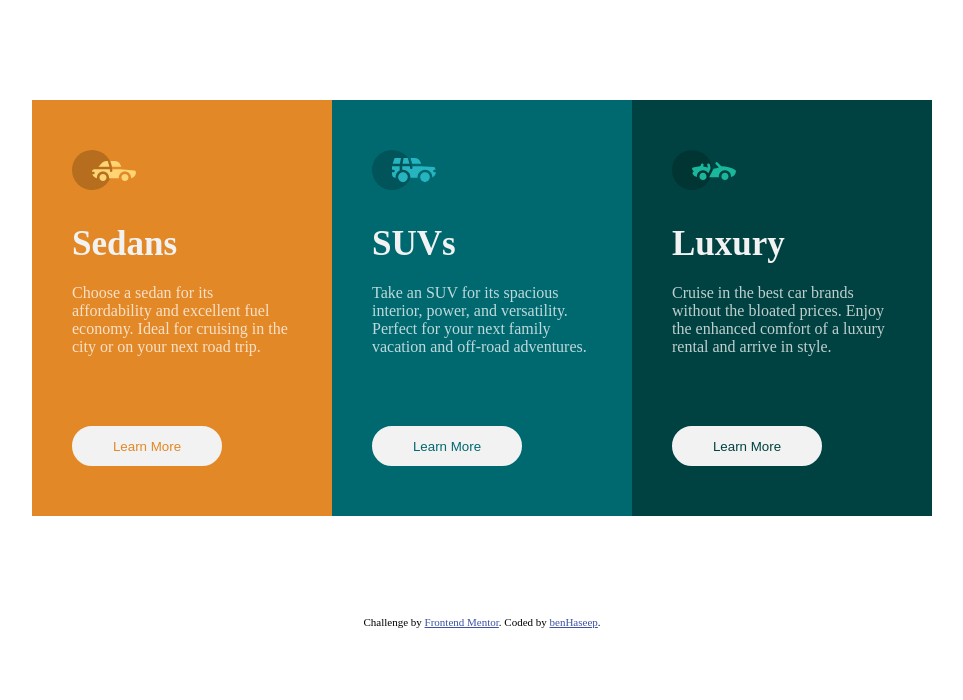
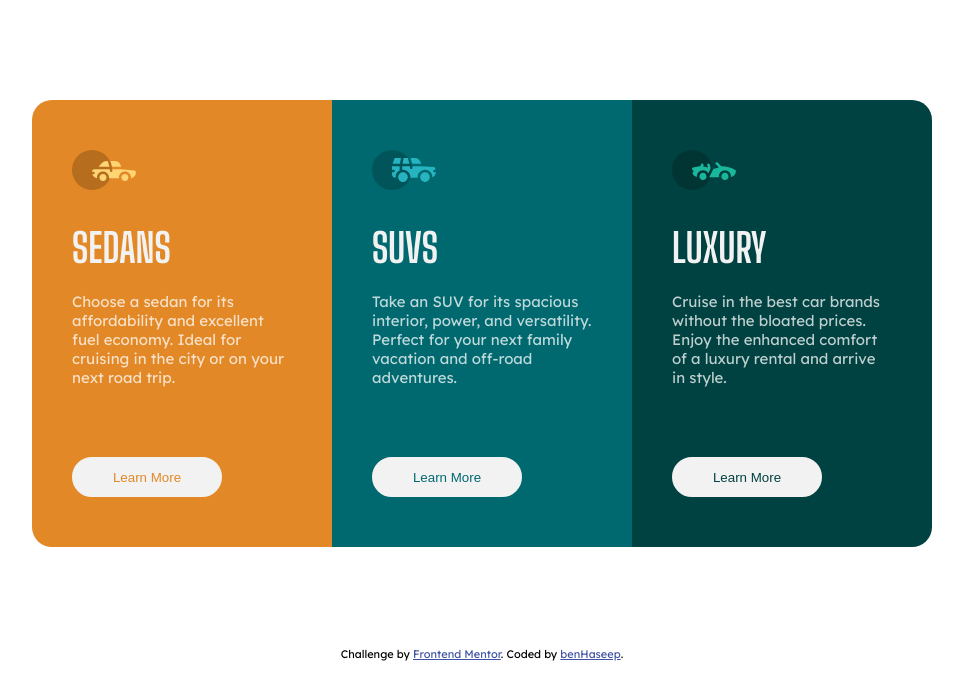
Before and after one commit to benHaseep/3-column-preview-card-component, a plain HTML site: page index.html in a window 1280 px wide. Shown: the whole page, without its empty margins (158-1121 px from the left). Drawn offline with Linux system fonts and the light colour scheme.

Commit message:
✅ Project Done

```diff
--- a/index.html
+++ b/index.html
@@ -2,11 +2,11 @@
 <html lang="en">
 <head>
   <meta charset="UTF-8">
-  <meta name="viewport" content="width=device-width, initial-scale=1.0"> <!-- displays site properly based on user's device -->
+  <meta name="viewport" content="width=device-width, initial-scale=1.0">
 
   <link rel="icon" type="image/png" sizes="32x32" href="./images/favicon-32x32.png">
 
-  <title>Frontend Mentor | 3-column preview card component</title>
+  <title>3-column preview card component</title>
 
   <link rel="stylesheet" href="styles.css">
 </head>
@@ -33,15 +33,6 @@
     </div>
   </div>
 
-
-
-
-
-
-
-
-
-
   <div class="attribution">
     Challenge by <a href="https://www.frontendmentor.io?ref=challenge" target="_blank">Frontend Mentor</a>.
     Coded by <a href="https://benHaseep.github.io">benHaseep</a>.
--- a/styles.css
+++ b/styles.css
@@ -1,3 +1,9 @@
+@import url('https://fonts.googleapis.com/css2?family=Lexend+Deca:wght@100..900&display=swap');
+/* font-family: "Lexend Deca", sans-serif; */
+
+@import url('https://fonts.googleapis.com/css2?family=Big+Shoulders+Display:wght@100..900&display=swap');
+/* font-family: "Big Shoulders Display", sans-serif; */
+
 :root {
   --sedan-color: hsl(31, 77%, 52%);
   --suvs-color: hsl(184, 100%, 22%);
@@ -8,12 +14,13 @@
   margin: 0;
 }
 
+body {
+  font-family: "Lexend Deca", sans-serif;
+}
 .container {
   max-width: fit-content;
   display: flex;
   margin: 100px auto;
-  background-color: hsl(0, 0%, 95%);
-  border-radius: 20px;
 }
 
 .container .column {
@@ -24,16 +31,25 @@
   margin-left: 40px;
   margin-right: 40px;
 }
+.container .column:first-child {
+  border-radius: 20px 0 0 20px;
+}
+.container .column:last-child {
+  border-radius: 0 20px 20px 0;
+}
 .container .column img {
   margin-top: 50px;
 }
 .container .column h2 {
   margin-top: 30px;
   color: hsl(0, 0%, 95%);
-  font-size: 35px;
+  font-size: 40px;
+  font-family: "Big Shoulders Display", sans-serif;
+  text-transform: uppercase;
 }
 .container .column p {
-  margin-top: 20px ;
+  margin-top: 20px;
+  font-size: 15px;
 }
 .container .column button {
   margin-top: 70px;
```
Also changed, not shown: screenshot.png (added), 2 other files.
